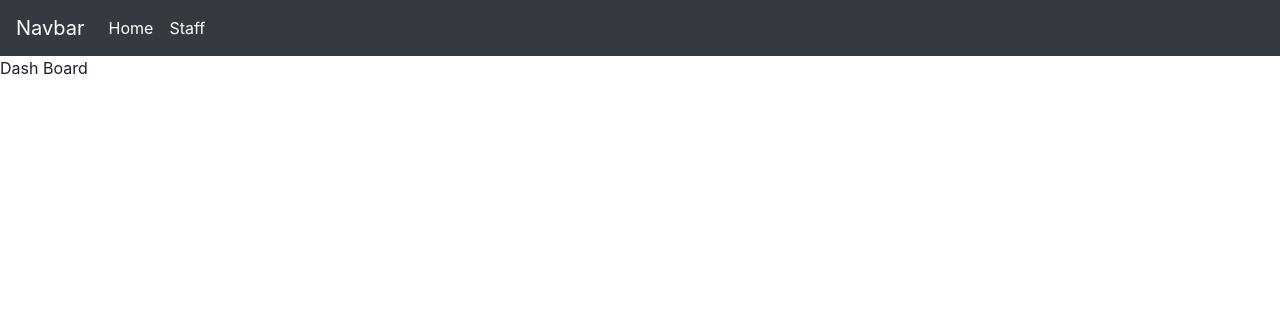
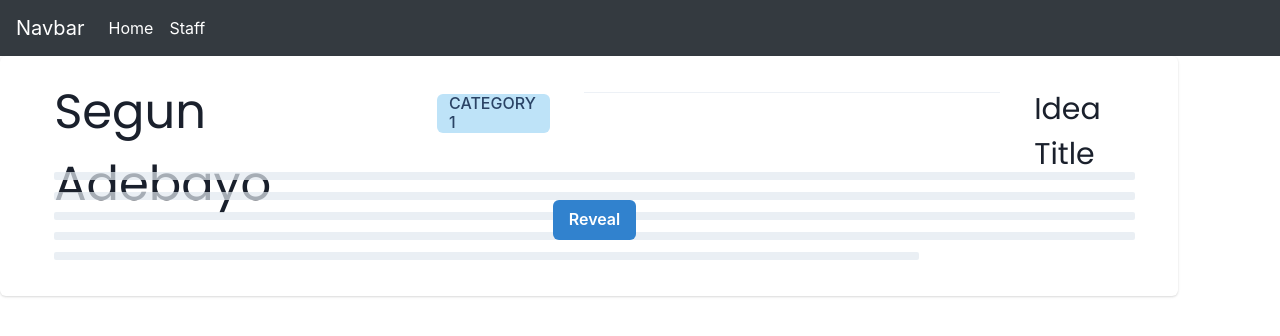
Before and after one commit to SeptupleProject/septuple-project-FE, a React (Create React App) app: page /staff-dash-board in a window 1280 px wide. Shown: the top 336 px of the page. Built offline with nearby package versions, Linux system fonts and the light colour scheme.

Commit message:
idea preview completed

```diff
--- a/package.json
+++ b/package.json
@@ -19,7 +19,7 @@
     "react-scripts": "5.0.1",
     "redux": "^4.2.1",
     "redux-thunk": "^2.4.2",
-    "sass": "1.53.0",
+    "sass": "^1.53.0",
     "web-vitals": "^2.1.4"
   },
   "scripts": {
--- /dev/null
+++ b/src/assets/scss/Components/_ideapreview.scss
@@ -0,0 +1,44 @@
+@import '../Helpers/_variable.scss';
+
+.post {
+    display: flex;
+    flex-wrap: wrap;
+    flex-direction: column;
+}
+
+.idea {
+    display: flex;
+    flex-direction: row;
+    gap: 3%;
+    height: 80px;
+}
+
+.staffName {
+    font-family: $-poppin;
+}
+
+.categoryTag {
+    align-self: flex-start;
+    margin: 0;
+    margin-top: 1.6%;
+}
+
+
+.ideaTitle {
+    align-content: end;
+    justify-content: space-around;
+    font-family: $-poppin;
+    margin-top: 1%;
+}
+
+.skeleton {
+    padding-left: 3%;
+    padding-right: 2%;
+    text-align: center;
+    height: 120px;
+}
+
+.revealBtn {
+    position: relative;
+    bottom: 60px;
+}
--- a/src/assets/scss/main.scss
+++ b/src/assets/scss/main.scss
@@ -5,6 +5,7 @@
 @import './Components/text';
 @import './Components/img';
 @import './Components/icon';
+@import './Components/ideapreview';
 
 @import './Helpers/variable';
 
--- /dev/null
+++ b/src/components/IdeaPreview/IdeaPreview.jsx
@@ -0,0 +1,29 @@
+import { Text, Tag, Button, Card, CardBody, Divider, SkeletonText } from "@chakra-ui/react";
+import React from "react";
+import '../../assets/scss/main.scss';
+
+const IdeaPreview = () => {
+    return (
+        <Card width={'92%'} variant='elevated' >
+            <CardBody className='post'>
+                <div className='idea' >
+                    <i class="fa-regular fa-circle-user" size={'24px'} className='avatarIcon'></i>
+                    <Text fontSize='5xl' className="staffName">Segun Adebayo</Text>
+                    <Tag colorScheme='blue' size='lg' className="categoryTag">CATEGORY 1</Tag>
+                    <Divider orientation="horizontal" className="divider" width={'40%'} />
+                    <Text fontSize='3xl' className="ideaTitle">Idea Title</Text>
+                </div>
+
+                <div className="skeleton">
+                    <SkeletonText mt='4' noOfLines={5} spacing='3' skeletonHeight='2' startColor="gray.200" endColor="gray.200" />
+                    <Button colorScheme='blue' size='md' variant='solid' className="revealBtn">
+                        Reveal
+                    </Button>
+                </div>
+
+            </CardBody>
+        </Card>
+    )
+};
+
+export default IdeaPreview;
--- a/src/pages/Staff/DashBoard.jsx
+++ b/src/pages/Staff/DashBoard.jsx
@@ -1,7 +1,10 @@
 import React from 'react';
+import IdeaPreview from '../../components/IdeaPreview/IdeaPreview';
 
 const DashBoard = () => {
-   return <div>Dash Board</div>;
+   return <div>
+      <IdeaPreview />
+   </div>;
 };
 
 export default DashBoard;
```
Also changed, not shown: 1 other file (tests, documents, lock files or other folders).
